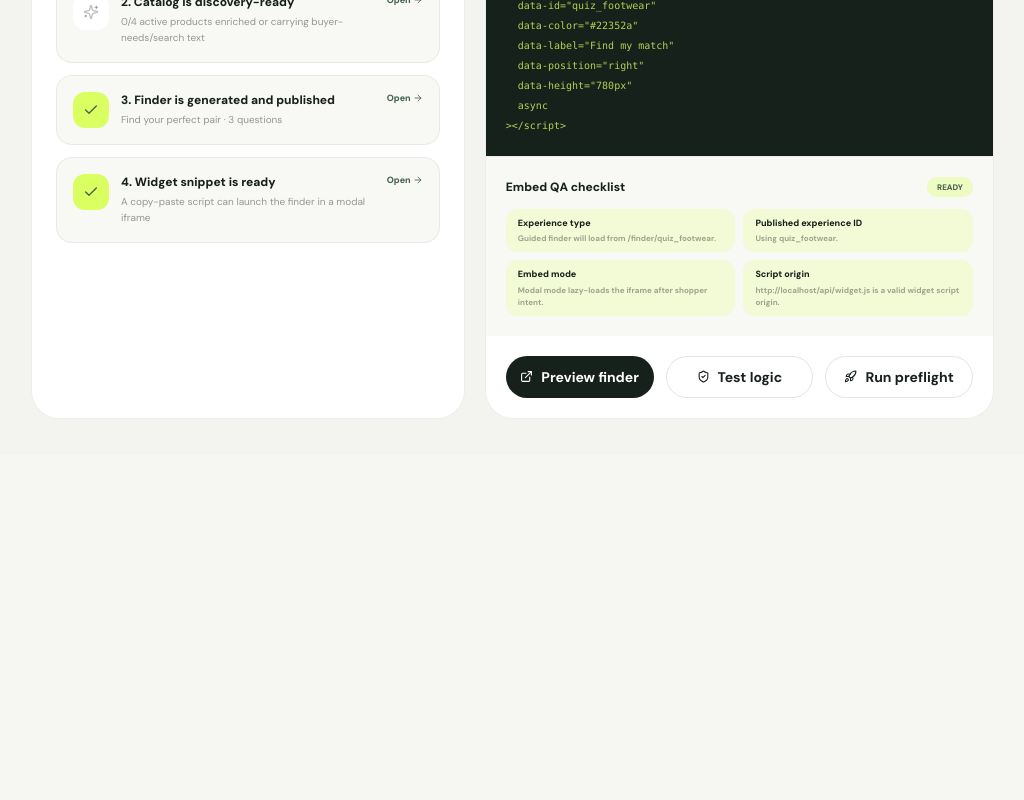
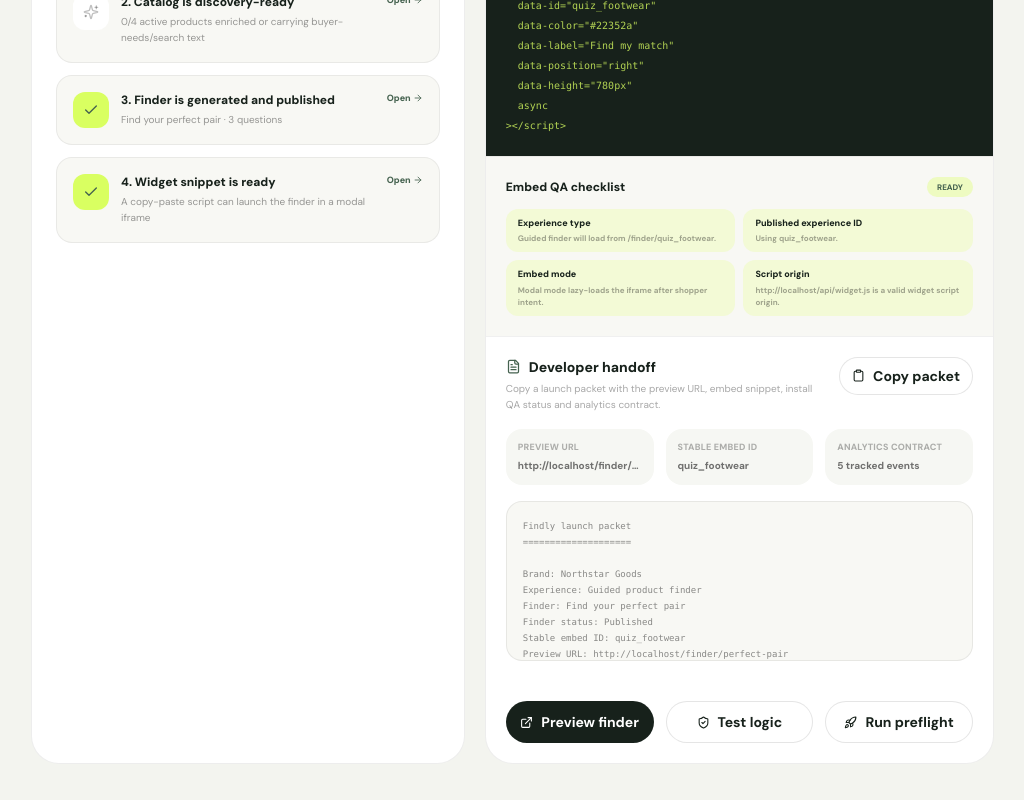
Before and after one commit to sellentum/sellentum.com, a Next.js app: page /dashboard/launch in a window 1280 px wide. Shown: the part 929-1729 px from the top of the page, without its empty margins (250-1274 px from the left). Before the commit the page ends 1384 px from the top, so only its background shows below. Built offline with nearby package versions, Linux system fonts and the light colour scheme; no server answers.

Commit message:
Add launch handoff packet

```diff
--- a/app/dashboard/launch/page.tsx
+++ b/app/dashboard/launch/page.tsx
@@ -2,14 +2,15 @@
 
 import Link from "next/link";
 import { useEffect, useMemo, useState } from "react";
-import { ArrowRight, BookOpenCheck, Boxes, Check, Clipboard, Code2, ExternalLink, Gauge, LoaderCircle, Rocket, ShieldCheck, Sparkles, Wand2 } from "lucide-react";
+import { ArrowRight, BookOpenCheck, Boxes, Check, Clipboard, Code2, ExternalLink, FileText, Gauge, LoaderCircle, Rocket, ShieldCheck, Sparkles, Wand2 } from "lucide-react";
 import { LoadingState } from "@/components/loading-state";
 import { useStore } from "@/lib/store";
+import { buildLaunchPacket } from "@/lib/launch-packet";
 import type { GeneratedQuizSuggestion, Product, ProductInput } from "@/lib/types";
 import { slugify, uid } from "@/lib/utils";
 import { buildWidgetInstallReport, buildWidgetSnippet } from "@/lib/widget-snippet";
 
-type BusyAction = "enrich" | "generate" | "copy" | null;
+type BusyAction = "enrich" | "generate" | "copy" | "packet" | null;
 
 function productPayload(products: Product[]) {
   return products.map(({ id, name, price, category, description, features, tags, buyer_needs }) => ({
@@ -51,9 +52,11 @@ export default function LaunchStudioPage() {
   const [createdQuizId, setCreatedQuizId] = useState("");
   const [source, setSource] = useState<"rules" | "ontology" | "openai" | "">("");
   const [copied, setCopied] = useState(false);
+  const [packetCopied, setPacketCopied] = useState(false);
 
   useEffect(() => setOrigin(window.location.origin), []);
 
+  const originBase = origin.replace(/\/+$/, "");
   const activeProducts = useMemo(() => products.filter((product) => product.active), [products]);
   const enrichedProducts = useMemo(() => activeProducts.filter((product) => product.enrichment_status === "enriched" || Boolean(product.search_text) || Boolean(product.buyer_needs?.length)), [activeProducts]);
   const selectedFinder = useMemo(() => quizzes.find((quiz) => quiz.id === createdQuizId) || quizzes.find((quiz) => quiz.published) || quizzes[0], [createdQuizId, quizzes]);
@@ -80,6 +83,18 @@ export default function LaunchStudioPage() {
     color: settings.primary_color,
     label: settings.button_text,
     position: settings.launcher_position === "bottom-left" ? "left" : "right",
+  });
+  const publicUrl = `${originBase}/finder/${finderForSnippet?.slug || finderForSnippet?.id || "YOUR_FINDER_ID"}`;
+  const launchPacket = buildLaunchPacket({
+    origin,
+    publicUrl,
+    widgetExperience: "Guided product finder",
+    embedSnippet: snippet,
+    installReport,
+    settings,
+    finder: finderForSnippet,
+    activeProducts: activeProducts.length,
+    enrichedPercent,
   });
 
   async function enrichCatalog() {
@@ -176,6 +191,21 @@ export default function LaunchStudioPage() {
     }
   }
 
+  async function copyLaunchPacket() {
+    setBusy("packet");
+    setError("");
+    try {
+      await navigator.clipboard.writeText(launchPacket);
+      setPacketCopied(true);
+      setNotice("Developer launch packet copied. It includes the URL, snippet, readiness checks and analytics events.");
+      setTimeout(() => setPacketCopied(false), 1800);
+    } catch {
+      setError("Could not copy the launch packet automatically. Select the preview and copy it manually.");
+    } finally {
+      setBusy(null);
+    }
+  }
+
   if (!ready) return <LoadingState label="Opening Launch Studio…" />;
 
   return (
@@ -262,6 +292,21 @@ export default function LaunchStudioPage() {
               </div>)}
             </div>
           </div>
+          <div className="border-t border-black/[0.06] bg-white p-5">
+            <div className="flex items-start justify-between gap-4">
+              <div>
+                <h2 className="flex items-center gap-2 text-sm font-extrabold"><FileText size={15} className="text-moss" /> Developer handoff</h2>
+                <p className="mt-1 text-[10px] leading-4 text-black/35">Copy a launch packet with the preview URL, embed snippet, install QA status and analytics contract.</p>
+              </div>
+              <button onClick={copyLaunchPacket} disabled={busy !== null} className="btn-secondary shrink-0 !px-3 !py-2 text-xs">{busy === "packet" ? <LoaderCircle size={13} className="animate-spin" /> : packetCopied ? <Check size={13} /> : <Clipboard size={13} />}{packetCopied ? "Copied" : "Copy packet"}</button>
+            </div>
+            <div className="mt-4 grid gap-3 sm:grid-cols-3">
+              <div className="rounded-2xl bg-canvas p-3"><p className="text-[9px] font-extrabold uppercase tracking-wide text-black/30">Preview URL</p><p className="mt-1 truncate text-[10px] font-bold text-black/55">{publicUrl}</p></div>
+              <div className="rounded-2xl bg-canvas p-3"><p className="text-[9px] font-extrabold uppercase tracking-wide text-black/30">Stable embed ID</p><p className="mt-1 truncate text-[10px] font-bold text-black/55">{finderForSnippet?.id || "YOUR_FINDER_ID"}</p></div>
+              <div className="rounded-2xl bg-canvas p-3"><p className="text-[9px] font-extrabold uppercase tracking-wide text-black/30">Analytics contract</p><p className="mt-1 text-[10px] font-bold text-black/55">5 tracked events</p></div>
+            </div>
+            <pre className="mt-4 max-h-40 overflow-hidden rounded-2xl border border-black/[0.07] bg-[#f8f8f4] p-4 text-[9px] leading-4 text-black/45"><code>{launchPacket.split("\n").slice(0, 20).join("\n")}</code></pre>
+          </div>
           <div className="grid gap-3 p-5 sm:grid-cols-3">
             {finderForSnippet && <Link href={`/finder/${finderForSnippet.slug || finderForSnippet.id}`} target="_blank" className="btn-primary justify-center !px-3 !py-2.5 text-xs"><ExternalLink size={13} /> Preview finder</Link>}
             <Link href="/dashboard/lab" className="btn-secondary justify-center !px-3 !py-2.5 text-xs"><ShieldCheck size={13} /> Test logic</Link>
--- /dev/null
+++ b/lib/launch-packet.ts
@@ -0,0 +1,86 @@
+import type { Quiz, WidgetSettings } from "@/lib/types";
+import type { WidgetInstallReport } from "@/lib/widget-snippet";
+
+export type LaunchPacketInput = {
+  origin: string;
+  publicUrl: string;
+  widgetExperience: string;
+  embedSnippet: string;
+  installReport: WidgetInstallReport;
+  settings: WidgetSettings;
+  finder?: Pick<Quiz, "id" | "name" | "slug" | "published" | "questions">;
+  activeProducts: number;
+  enrichedPercent: number;
+};
+
+function cleanOrigin(origin: string) {
+  return (origin || "https://your-findly-app.vercel.app").replace(/\/+$/, "");
+}
+
+function readinessLabel(report: WidgetInstallReport) {
+  const blockers = report.checks.filter((check) => check.severity === "blocker").length;
+  const warnings = report.checks.filter((check) => check.severity === "warning").length;
+  if (blockers) return `${blockers} blocker${blockers === 1 ? "" : "s"} to resolve`;
+  if (warnings) return `Ready with ${warnings} warning${warnings === 1 ? "" : "s"}`;
+  return "Ready to install";
+}
+
+export function buildLaunchPacket(input: LaunchPacketInput) {
+  const origin = cleanOrigin(input.origin);
+  const finderName = input.finder?.name || "Unselected finder";
+  const finderStatus = input.finder?.published ? "Published" : input.finder ? "Draft / not yet published" : "Not selected";
+  const checks = input.installReport.checks.map((check) => {
+    const icon = check.severity === "pass" ? "PASS" : check.severity === "warning" ? "WARN" : "BLOCK";
+    return `- ${icon}: ${check.label} — ${check.detail}`;
+  }).join("\n");
+
+  return [
+    "Findly launch packet",
+    "====================",
+    "",
+    `Brand: ${input.settings.brand_name || "Your brand"}`,
+    `Experience: ${input.widgetExperience}`,
+    `Finder: ${finderName}`,
+    `Finder status: ${finderStatus}`,
+    `Stable embed ID: ${input.finder?.id || "YOUR_FINDER_ID"}`,
+    `Preview URL: ${input.publicUrl}`,
+    `Widget script origin: ${origin}/api/widget.js`,
+    `Install readiness: ${readinessLabel(input.installReport)}`,
+    "",
+    "Catalog snapshot",
+    "----------------",
+    `Active products: ${input.activeProducts}`,
+    `Discovery enrichment: ${input.enrichedPercent}%`,
+    `Finder questions: ${input.finder?.questions.length || 0}`,
+    "",
+    "Widget settings",
+    "---------------",
+    `Launcher button: ${input.settings.button_text || "Find my match"}`,
+    `Primary colour: ${input.settings.primary_color}`,
+    `Launcher position: ${input.settings.launcher_position}`,
+    `Widget title: ${input.settings.widget_title}`,
+    `Welcome message: ${input.settings.welcome_message}`,
+    "",
+    "Embed snippet",
+    "-------------",
+    input.embedSnippet,
+    "",
+    "Install checks",
+    "--------------",
+    checks,
+    "",
+    "Analytics events tracked",
+    "------------------------",
+    "- widget_view — widget script/frame loaded",
+    "- quiz_start — shopper started the guided experience",
+    "- quiz_complete — shopper reached recommendations",
+    "- product_recommended — product appeared in the recommendation set",
+    "- buy_click — shopper clicked a product CTA",
+    "",
+    "Implementation notes",
+    "--------------------",
+    "1. Paste the script once before the storefront closing </body> tag.",
+    "2. Keep the stable embed ID in the snippet; the preview URL may use either the ID or slug.",
+    "3. Run Findly Preflight after deployment and confirm widget_view, quiz_start and buy_click events appear in Analytics.",
+  ].join("\n");
+}
```
Also changed, not shown: scripts/smoke-test.mjs (+21 -0 lines), 1 other file (tests, documents, lock files or other folders).
